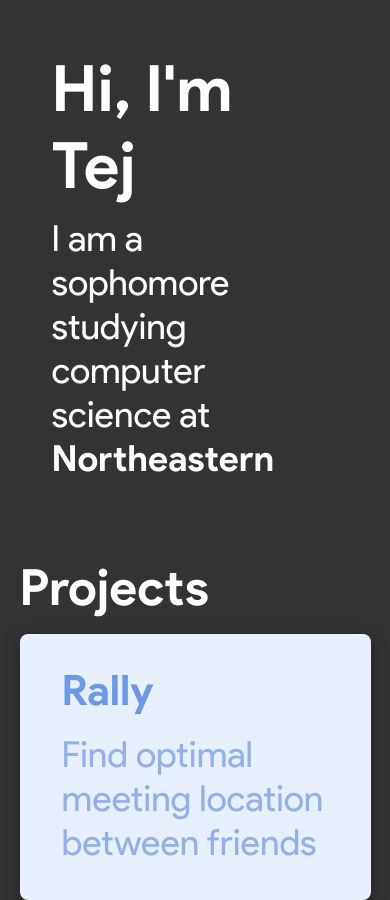
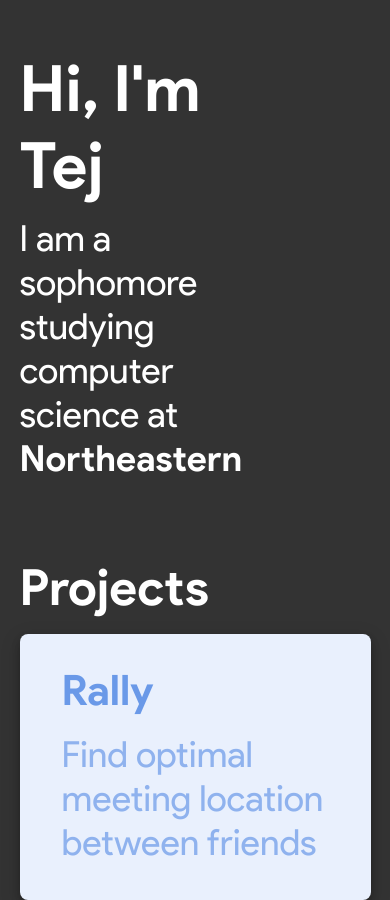
Before and after one commit to tpatel1781/tpatel1781.github.io, a plain HTML site: page index.html in a window 390 px wide. Shown: the top 900 px of the page. Drawn offline with Linux system fonts and the light colour scheme.

Commit message:
Fixed header on mobile styling

```diff
--- a/mobile.css
+++ b/mobile.css
@@ -9,7 +9,6 @@ body {
 }
 #header {
 	display: inline-block;
-	margin-left: 32px;
 	vertical-align: top;
 	margin-top: -32px;
 	width: 70%;
```
